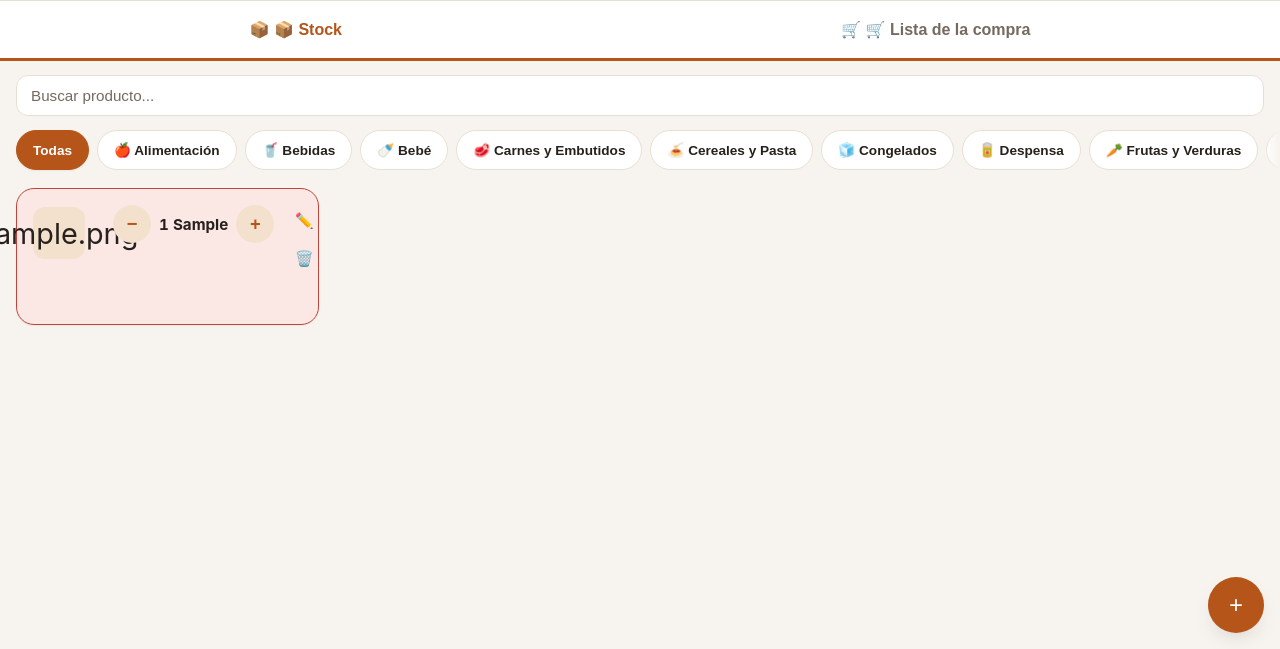
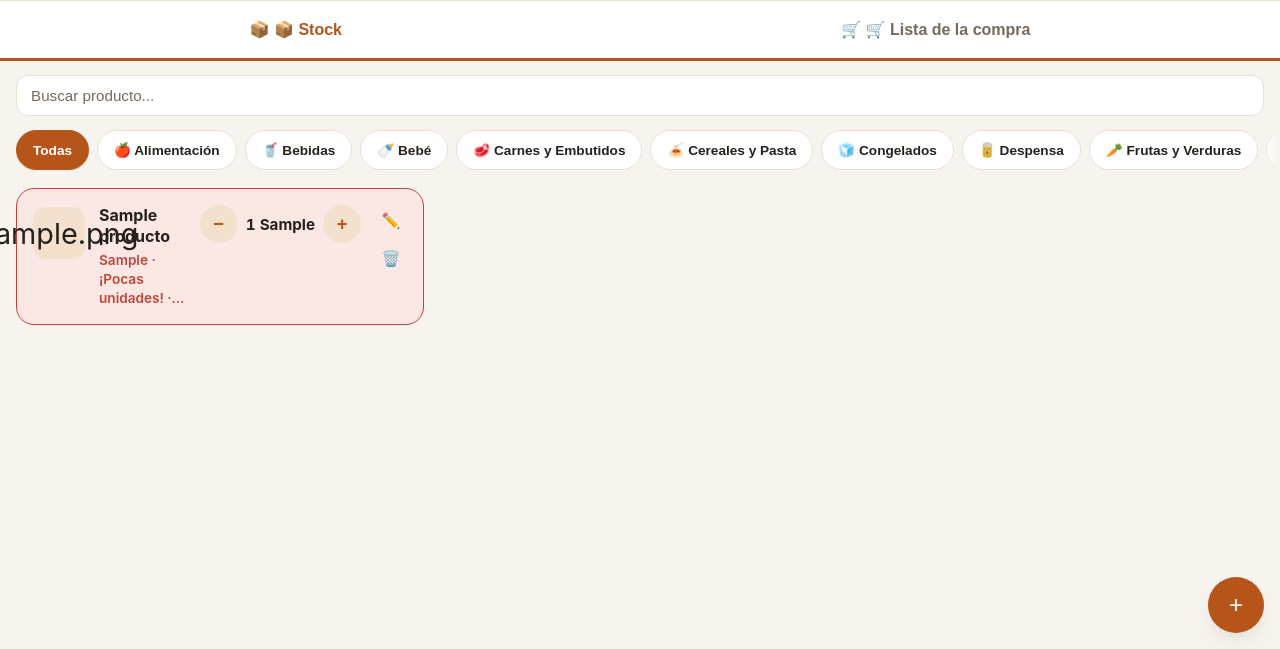
Before and after one commit to Alexpa112/Home-Stock, a Flask app: page / in a window 1280 px wide. Shown: the part 151-800 px from the top of the page. Run offline with Flask 3, Linux system fonts and the light colour scheme; the visitor is signed in with stand-in values (Sample User, id 1); data comes from the database, SQL or seed files in the repository; tables that the repository leaves empty hold one stand-in row (values such as "Sample post"); data that the repository does not hold is empty.

Commit message:
Fix: descripcion ilegible en tarjetas de stock en pantalla de ordenador
En escritorio el grid de tarjetas generaba columnas de solo 280px,
dejando muy poco ancho al texto de descripcion frente al espacio fijo
de icono/contador/acciones. Se sube el minimo de columna a 340px.

```diff
--- a/stockhogar/static/style.css
+++ b/stockhogar/static/style.css
@@ -552,7 +552,7 @@ body.keyboard-open:not(.modal-open) #appShell {
 
 .lista {
   display: grid;
-  grid-template-columns: repeat(auto-fill, minmax(280px, 1fr));
+  grid-template-columns: repeat(auto-fill, minmax(340px, 1fr));
   gap: 12px;
   padding: 4px 16px;
 }
```
